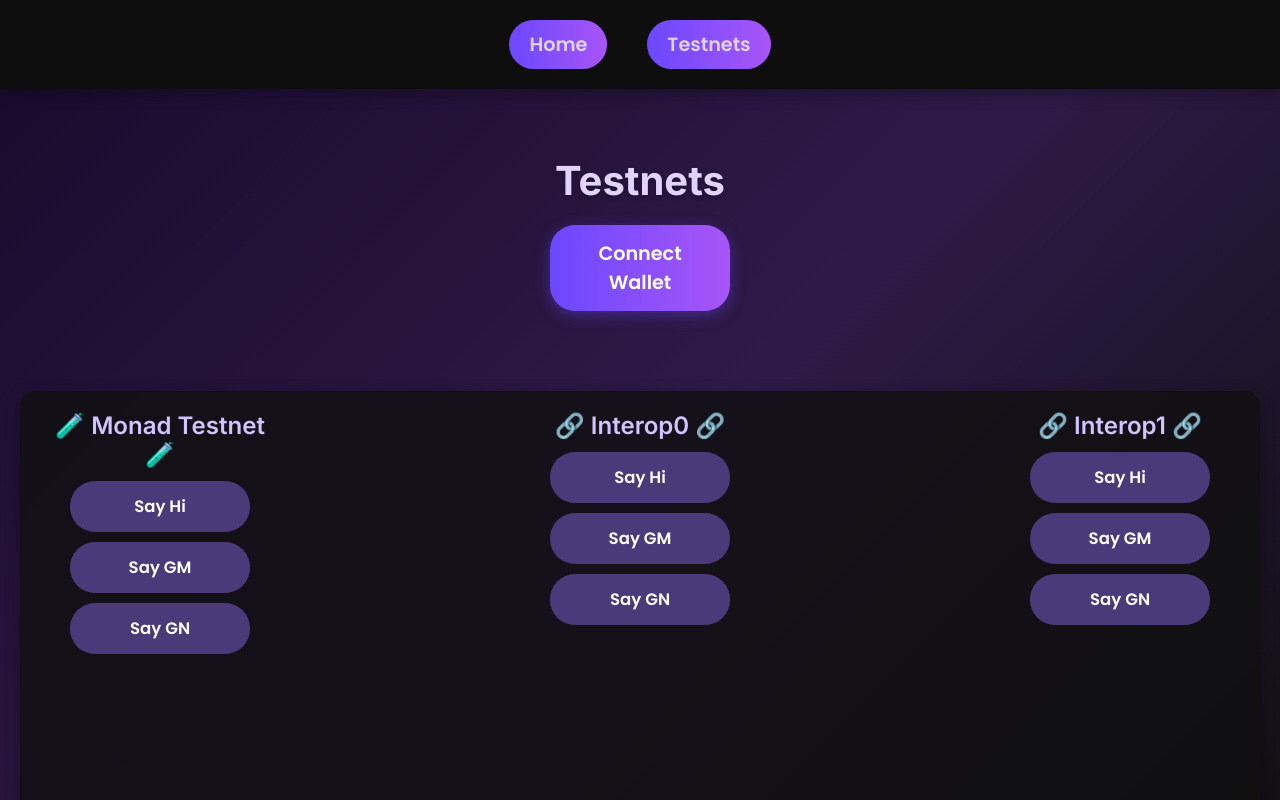
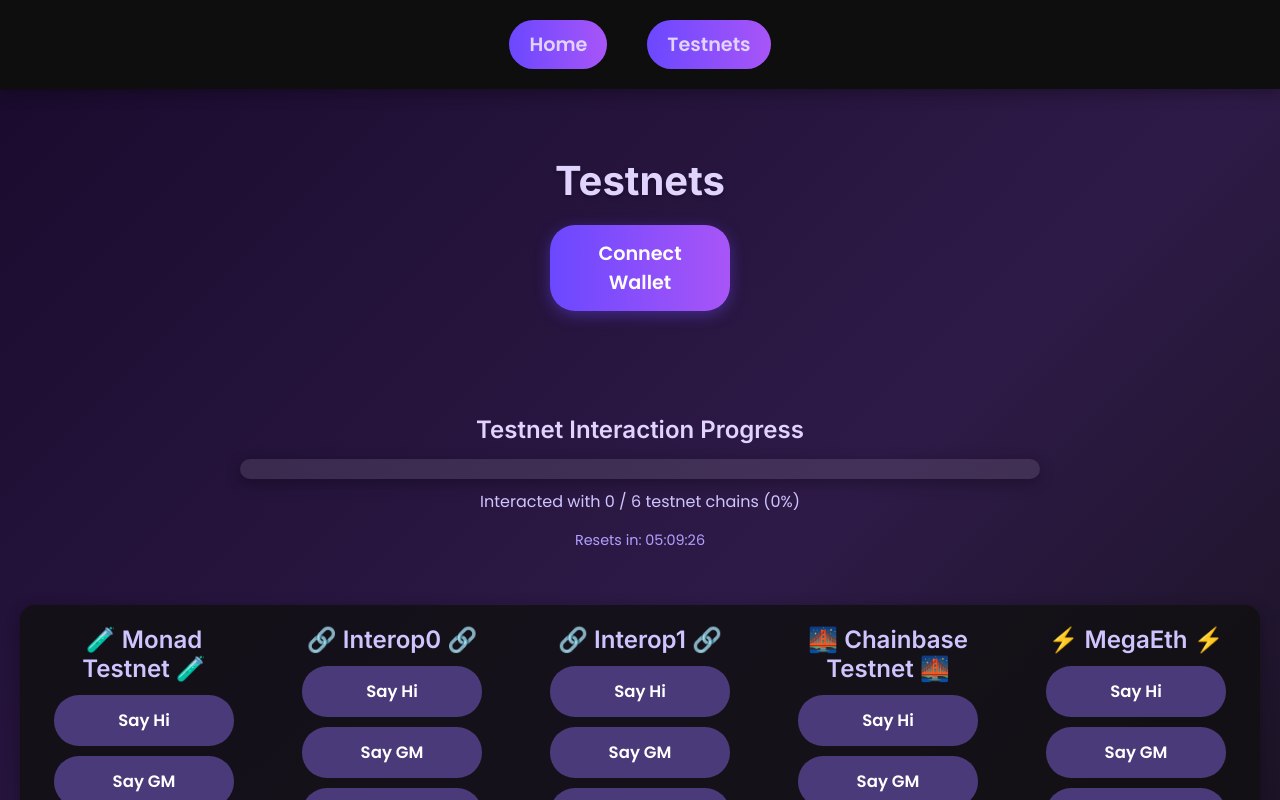
Before and after one commit to 0xliquidated/sayhi, a React (Vite) app: page /testnets in a window 1280 px wide. Shown: the top 800 px of the page. Built offline with nearby package versions, Linux system fonts and the light colour scheme.

Commit message:
Add Chainbase Testnet, MegaEth, and Base Sepolia to testnets page with updated progress bar

```diff
--- a/src/Testnets.jsx
+++ b/src/Testnets.jsx
@@ -1,6 +1,7 @@
 import React, { useState, useEffect } from "react";
 import { ethers } from "ethers";
 import "./App.css";
+import { getUserInteractions, saveUserInteraction, getUniqueChainsInteracted, resetUserInteractions } from "./utils/gamification";
 import { connectWallet, checkWalletConnected, disconnectWallet } from "./utils/wallet";
 
 // Define matching emojis for each chain (only testnets)
@@ -8,6 +9,9 @@
   monad: "🧪",
   interop0: "🔗",
   interop1: "🔗",
+  chainbase: "🌉", // Emoji for Chainbase Testnet
+  megaeth: "⚡",   // Emoji for MegaEth
+  basesepolia: "🌐" // Emoji for Base Sepolia
 };
 
 // Block explorer URLs for each chain (only testnets)
@@ -15,9 +19,12 @@
   monad: "https://testnet.monadexplorer.com/",
   interop0: "https://explorer.interop.network/tx/",
   interop1: "https://explorer.interop.network/tx/",
+  chainbase: "https://testnet.explorer.chainbase.com/",
+  megaeth: "https://www.megaexplorer.xyz/",
+  basesepolia: "https://base-sepolia.blockscout.com/"
 };
 
-// Updated ABI for all chains (same as App.jsx)
+// Updated ABI for all chains (same as before)
 const contractABI = [
   {
     inputs: [
@@ -122,6 +129,9 @@
   monad: { chainId: 10143, address: "0xb73460E7e22D5544cbA51C7A33ecFAB46bf9de27", abi: contractABI },
   interop0: { chainId: 420120000, address: "0x13c0E5c22d0a45e68Fa6583cdB4a455413B1e9F9", abi: contractABI },
   interop1: { chainId: 420120001, address: "0x13c0E5c22d0a45e68Fa6583cdB4a455413B1e9F9", abi: contractABI },
+  chainbase: { chainId: 2233, address: "0xfD1754535A8c917Fa6Ef45ec90618a039dB08a09", abi: contractABI },
+  megaeth: { chainId: 6342, address: "0x2fa3090ACb91f2674e1B5df2fe779468c2328295", abi: contractABI },
+  basesepolia: { chainId: 84532, address: "0xB6E29973B0FEc75dbFD4ED577649a52593174AF8", abi: contractABI }
 };
 
 // Error Boundary Component to catch rendering errors
@@ -190,6 +200,9 @@
       await tx.wait();
       console.log(`Transaction confirmed: ${tx.hash}`);
 
+      // Track the interaction (testnets)
+      saveUserInteraction(chainKey, functionName, true);
+
       onSuccess(tx.hash, chainKey);
     } catch (err) {
       console.error(`Error on ${chainKey}:`, err);
@@ -200,7 +213,15 @@
               ? "Monad Testnet"
               : chainKey === "interop0"
               ? "Interop0"
-              : "Interop1"
+              : chainKey === "interop1"
+              ? "Interop1"
+              : chainKey === "chainbase"
+              ? "Chainbase Testnet"
+              : chainKey === "megaeth"
+              ? "MegaEth"
+              : chainKey === "basesepolia"
+              ? "Base Sepolia"
+              : ""
           } (Chain ID: ${testnetChains[chainKey].chainId}) is not recognized by Rabby Wallet. Please ensure Rabby Wallet is up to date and supports this chain.`
         );
       } else if (err.message.includes("insufficient funds")) {
@@ -210,7 +231,15 @@
               ? "Monad Testnet"
               : chainKey === "interop0"
               ? "Interop0"
-              : "Interop1"
+              : chainKey === "interop1"
+              ? "Interop1"
+              : chainKey === "chainbase"
+              ? "Chainbase Testnet"
+              : chainKey === "megaeth"
+              ? "MegaEth"
+              : chainKey === "basesepolia"
+              ? "Base Sepolia"
+              : ""
           }. Please add ETH to your wallet.`
         );
       } else if (err.message.includes("call revert exception")) {
@@ -220,7 +249,15 @@
               ? "Monad Testnet"
               : chainKey === "interop0"
               ? "Interop0"
-              : "Interop1"
+              : chainKey === "interop1"
+              ? "Interop1"
+              : chainKey === "chainbase"
+              ? "Chainbase Testnet"
+              : chainKey === "megaeth"
+              ? "MegaEth"
+              : chainKey === "basesepolia"
+              ? "Base Sepolia"
+              : ""
           }.`
         );
       } else {
@@ -240,7 +277,15 @@
             ? "Monad Testnet"
             : chainKey === "interop0"
             ? "Interop0"
-            : "Interop1"}{" "}
+            : chainKey === "interop1"
+            ? "Interop1"
+            : chainKey === "chainbase"
+            ? "Chainbase Testnet"
+            : chainKey === "megaeth"
+            ? "MegaEth"
+            : chainKey === "basesepolia"
+            ? "Base Sepolia"
+            : ""}{" "}
           {matchingEmoji}
         </h2>
       </div>
@@ -278,6 +323,50 @@
   const [showPopup, setShowPopup] = useState(false);
   const [transactionHash, setTransactionHash] = useState("");
   const [explorerUrl, setExplorerUrl] = useState("");
+  const [interactions, setInteractions] = useState(getUserInteractions(true));
+  const [timeRemaining, setTimeRemaining] = useState("");
+
+  const totalChains = Object.keys(testnetChains).length; // Now 6 chains
+  const uniqueChains = getUniqueChainsInteracted(interactions);
+  const progressPercentage = (uniqueChains / totalChains) * 100;
+
+  // Function to calculate time remaining until next midnight UTC
+  const calculateTimeRemaining = () => {
+    const now = new Date();
+    const nextMidnightUTC = new Date(Date.UTC(now.getUTCFullYear(), now.getUTCMonth(), now.getUTCDate() + 1, 0, 0, 0));
+    const diffMs = nextMidnightUTC - now;
+    const diffSeconds = Math.floor(diffMs / 1000);
+    const hours = Math.floor(diffSeconds / 3600);
+    const minutes = Math.floor((diffSeconds % 3600) / 60);
+    const seconds = diffSeconds % 60;
+    return `${hours.toString().padStart(2, "0")}:${minutes.toString().padStart(2, "0")}:${seconds.toString().padStart(2, "0")}`;
+  };
+
+  // Update timer every second and reset progress bar at midnight UTC
+  useEffect(() => {
+    const updateTimer = () => {
+      const now = new Date();
+      const secondsUntilMidnight = (new Date(Date.UTC(now.getUTCFullYear(), now.getUTCMonth(), now.getUTCDate() + 1, 0, 0, 0)) - now) / 1000;
+
+      // Update time remaining
+      setTimeRemaining(calculateTimeRemaining());
+
+      // Reset progress bar at midnight UTC
+      if (secondsUntilMidnight <= 0) {
+        const updatedInteractions = resetUserInteractions(true);
+        setInteractions(updatedInteractions);
+      }
+    };
+
+    // Initial update
+    updateTimer();
+
+    // Update every second
+    const timerInterval = setInterval(updateTimer, 1000);
+
+    // Cleanup interval on component unmount
+    return () => clearInterval(timerInterval);
+  }, []);
 
   // Auto-connect wallet on page load if previously connected
   useEffect(() => {
@@ -303,7 +392,7 @@
       const { signer, address } = await connectWallet();
       setSigner(signer);
       setAddress(address);
-    } catch (err) {
+    } catch ( 이름을) {
       console.error("Wallet connection error:", err);
       alert(`Error: ${err.message || "Failed to connect wallet"}`);
     }
@@ -320,6 +409,9 @@
     setTransactionHash(txHash);
     setExplorerUrl(explorerUrls[chainKey]);
     setShowPopup(true);
+    // Update interactions state after a successful transaction
+    const updatedInteractions = getUserInteractions(true);
+    setInteractions(updatedInteractions);
   };
 
   const closePopup = () => {
@@ -352,13 +444,27 @@
             )}
           </div>
         </div>
+        <div className="progress-section">
+          <h3 className="progress-title">Testnet Interaction Progress</h3>
+          <div className="progress-bar-container">
+            <div className="progress-bar" style={{ width: `${progressPercentage}%` }}></div>
+          </div>
+          <p className="progress-text">
+            Interacted with {uniqueChains} / {totalChains} testnet chains ({Math.round(progressPercentage)}%)
+          </p>
+          <p className="timer-text">Resets in: {timeRemaining}</p>
+        </div>
         <div className="chains-box">
           <div className="chains-row">
             <SayHiButton chainKey="monad" signer={signer} onSuccess={handleSuccess} />
             <SayHiButton chainKey="interop0" signer={signer} onSuccess={handleSuccess} />
             <SayHiButton chainKey="interop1" signer={signer} onSuccess={handleSuccess} />
+            <SayHiButton chainKey="chainbase" signer={signer} onSuccess={handleSuccess} />
+            <SayHiButton chainKey="megaeth" signer={signer} onSuccess={handleSuccess} />
           </div>
-          <div className="chains-row"></div>
+          <div className="chains-row">
+            <SayHiButton chainKey="basesepolia" signer={signer} onSuccess={handleSuccess} />
+          </div>
           <div className="chains-row"></div>
           <div className="chains-row"></div>
           <div className="chains-row"></div>
```
